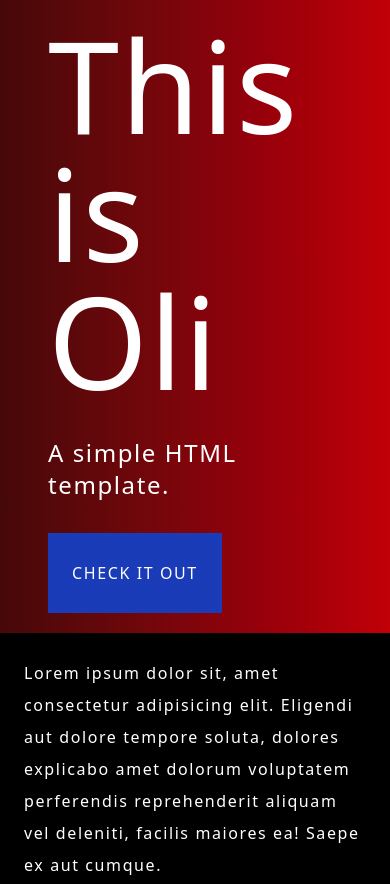
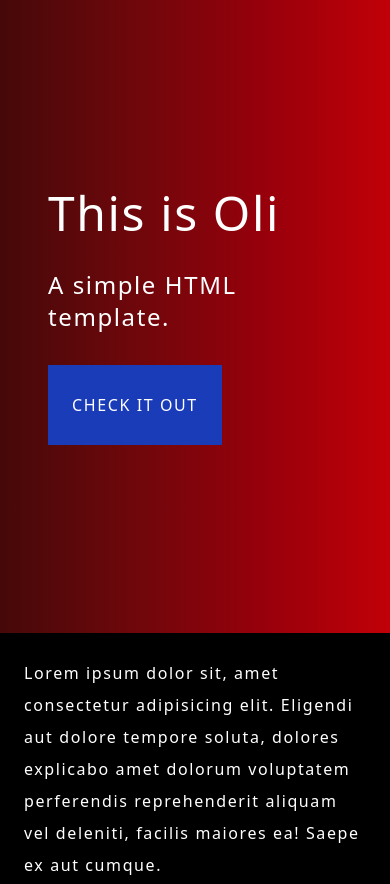
Before and after one commit to taolicus/lorem-ipsum, a website built with Vite: page index.html in a window 390 px wide. Shown: the top 884 px of the page. Built offline with nearby package versions, Linux system fonts and the light colour scheme.

Commit message:
update heading responsiveness

```diff
--- a/index.html
+++ b/index.html
@@ -14,7 +14,11 @@
       id="hero"
       class="flex flex-col gap-8 items-start justify-center p-12 h-[75vh] bg-gradient-to-r from-red-950 to-red-700"
     >
-      <h1 class="text-9xl font-normal font-stretch-125%">This is Oli</h1>
+      <h1
+        class="text-5xl md:text-7xl lg:text-9xl font-normal font-stretch-125%"
+      >
+        This is Oli
+      </h1>
       <p class="text-2xl">A simple HTML template.</p>
       <a
         href="#work"
```
